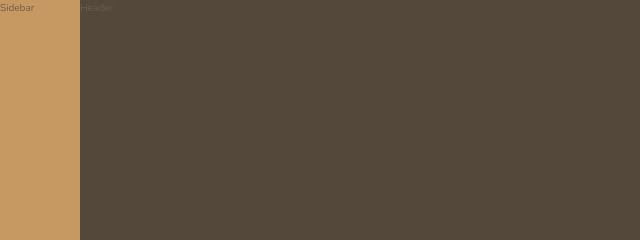
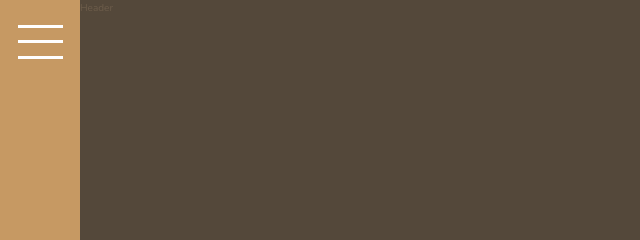
Before and after one commit to Altiuss/Nexter, a website: page index.html in a window 1280 px wide. Shown: the top 240 px of the page, 0-640 px from the left. Drawn offline with nearby package versions, Linux system fonts and the light colour scheme.

Commit message:
Building the Sidebar

```diff
--- a/index.html
+++ b/index.html
@@ -15,7 +15,7 @@
 
 <body class="container">
     <div class="sidebar">
-        Sidebar
+       <button class="nav-btn"></button>
     </div>
 
     <header class="header">
--- a/sass/_sidebar.scss
+++ b/sass/_sidebar.scss
@@ -2,4 +2,29 @@
     background-color: $color-primary;
     grid-column: sidbar-start / sidbar-end;
     grid-row: 1 / -1;
+    display: flex;
+    justify-content: center;
 }
+
+.nav-btn {
+    border:none;
+    border-radius: 0;
+
+    background-color:#fff;
+    height: 3px;
+    width: 4.5rem;
+    margin-top: 4rem;
+
+    &::before,
+    &::after {
+        background-color:#fff;
+        height: 3px;
+        width: 4.5rem;
+        content: "";
+        display: block;
+
+    }
+
+    &::before {transform: translateY(-1.5rem);}
+    &::after {transform: translateY(1.3rem);}
+}
```
Also changed, not shown: css/style.css.
